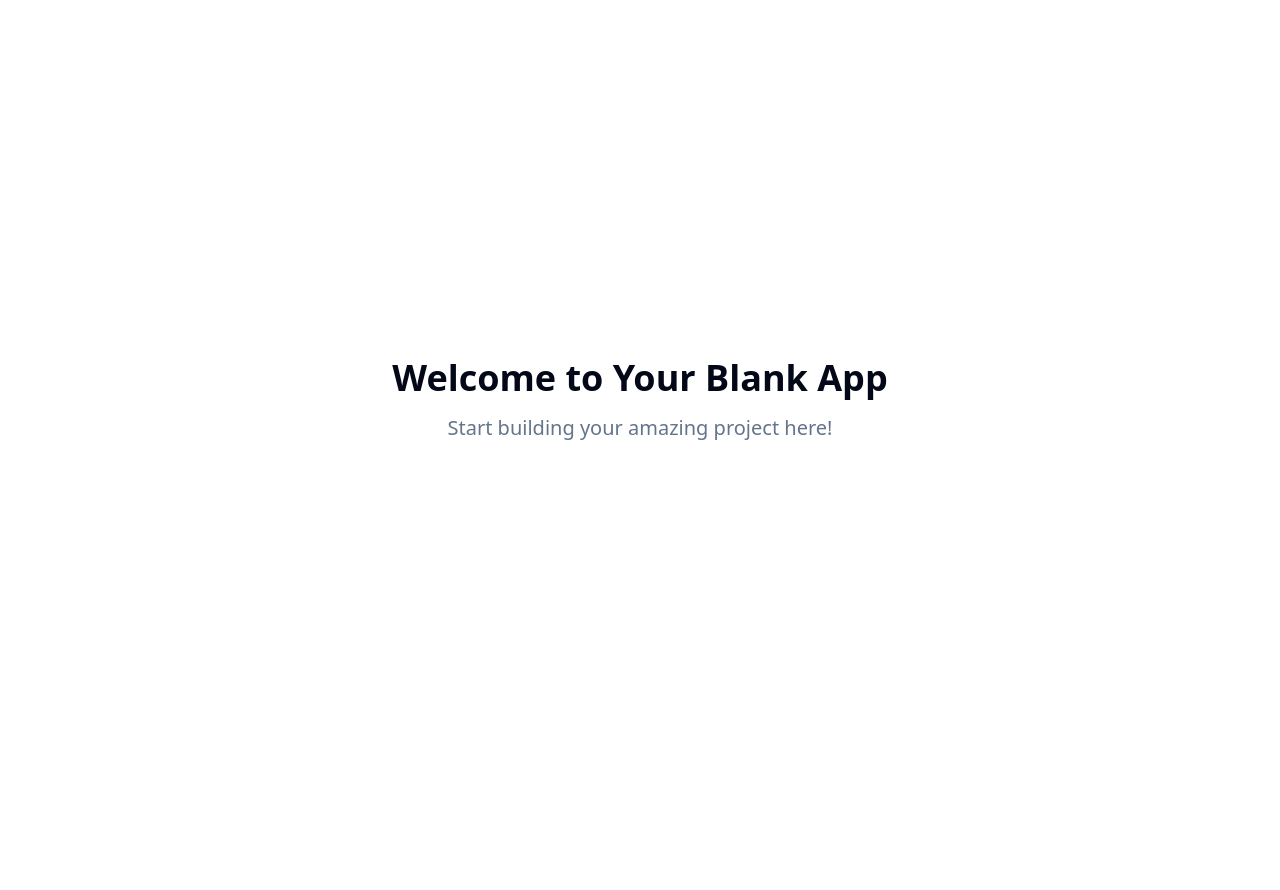
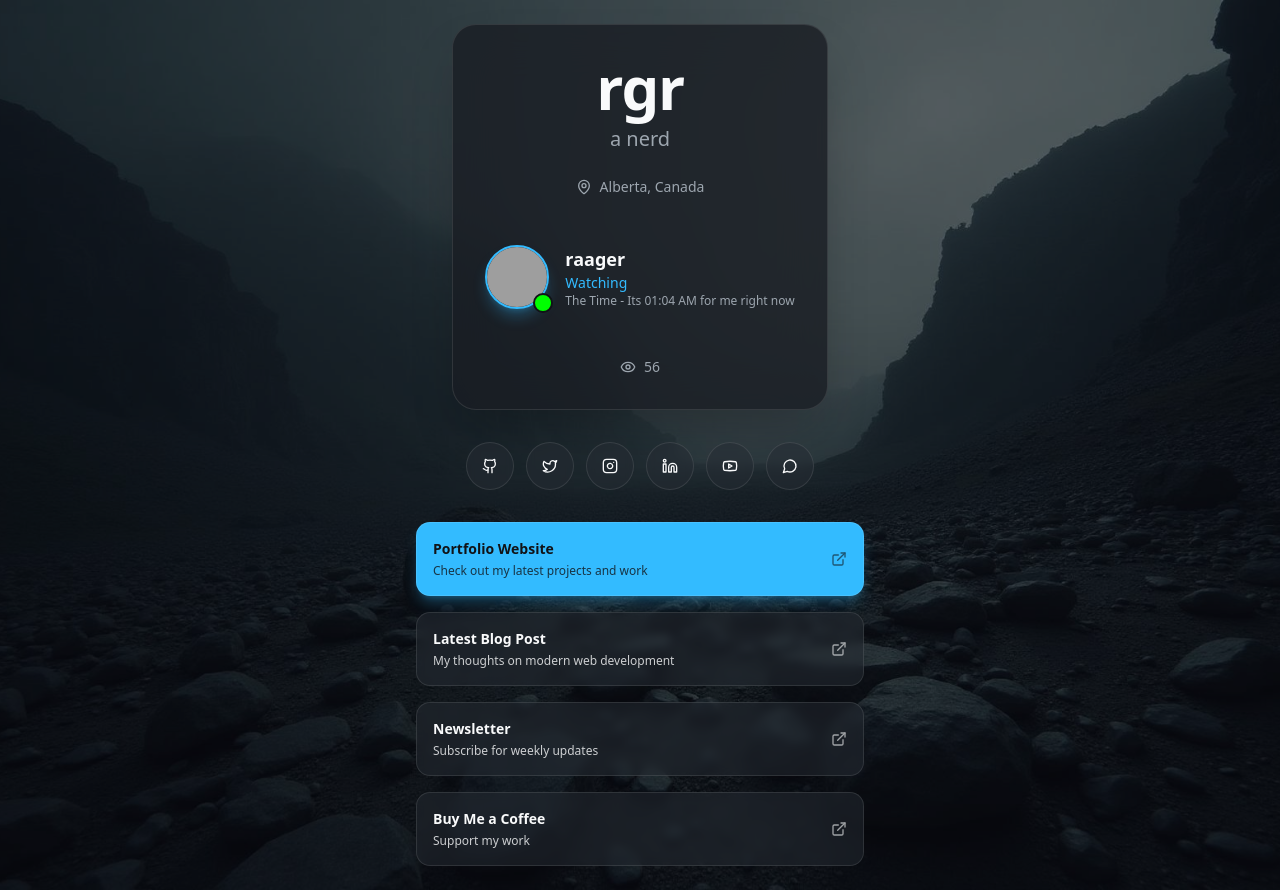
Before and after one commit to Aarmaan211/linkyour-look-alike, a React (Vite) app: page / in a window 1280 px wide. Before the commit the page ends 800 px from the top, so only its background shows below. Built offline with nearby package versions, Linux system fonts and the light colour scheme; grey boxes are pictures that could not be loaded.

Commit message:
Create biolinks page
Create a biolinks page that matches the provided image.

```diff
--- a/index.html
+++ b/index.html
@@ -3,12 +3,12 @@
   <head>
     <meta charset="UTF-8" />
     <meta name="viewport" content="width=device-width, initial-scale=1.0" />
-    <title>linkyour-look-alike</title>
-    <meta name="description" content="Lovable Generated Project" />
-    <meta name="author" content="Lovable" />
+    <title>rgr - Digital Biolinks</title>
+    <meta name="description" content="Connect with rgr - a nerd from Alberta, Canada. Find all my social links and projects in one place." />
+    <meta name="author" content="rgr" />
 
-    <meta property="og:title" content="linkyour-look-alike" />
-    <meta property="og:description" content="Lovable Generated Project" />
+    <meta property="og:title" content="rgr - Digital Biolinks" />
+    <meta property="og:description" content="Connect with rgr - a nerd from Alberta, Canada. Find all my social links and projects in one place." />
     <meta property="og:type" content="website" />
     <meta property="og:image" content="https://lovable.dev/opengraph-image-p98pqg.png" />
 
--- /dev/null
+++ b/src/components/BioLinks.tsx
@@ -0,0 +1,67 @@
+import { Button } from '@/components/ui/button';
+import { ExternalLink } from 'lucide-react';
+
+interface BioLink {
+  title: string;
+  description?: string;
+  url: string;
+  featured?: boolean;
+}
+
+export const BioLinks = () => {
+  const links: BioLink[] = [
+    {
+      title: 'Portfolio Website',
+      description: 'Check out my latest projects and work',
+      url: '#',
+      featured: true
+    },
+    {
+      title: 'Latest Blog Post',
+      description: 'My thoughts on modern web development',
+      url: '#'
+    },
+    {
+      title: 'Newsletter',
+      description: 'Subscribe for weekly updates',
+      url: '#'
+    },
+    {
+      title: 'Buy Me a Coffee',
+      description: 'Support my work',
+      url: '#'
+    }
+  ];
+
+  return (
+    <div className="space-y-4 w-full max-w-md">
+      {links.map((link, index) => (
+        <Button
+          key={index}
+          variant={link.featured ? "default" : "secondary"}
+          asChild
+          className={`w-full h-auto p-4 justify-between group backdrop-blur-sm border border-glass-border transition-all duration-300 hover:scale-[1.02] hover:shadow-lg ${
+            link.featured
+              ? 'bg-primary hover:bg-primary/90 shadow-lg shadow-profile-glow'
+              : 'bg-secondary/50 hover:bg-secondary/70'
+          }`}
+        >
+          <a
+            href={link.url}
+            target="_blank"
+            rel="noopener noreferrer"
+            className="flex items-center justify-between w-full"
+          >
+            <div className="text-left">
+              <div className="font-semibold text-sm">{link.title}</div>
+              {link.description && (
+                <div className="text-xs opacity-80 mt-1">{link.description}</div>
+              )}
+            </div>
+            <ExternalLink className="w-4 h-4 opacity-60 group-hover:opacity-100 transition-opacity" />
+          </a>
+        </Button>
+      ))}
+    </div>
+  );
+};
--- /dev/null
+++ b/src/components/ProfileCard.tsx
@@ -0,0 +1,73 @@
+import { MapPin, Eye } from 'lucide-react';
+
+interface ProfileCardProps {
+  name: string;
+  title: string;
+  location: string;
+  username: string;
+  status: string;
+  statusDetail: string;
+  avatar: string;
+  viewCount: number;
+}
+
+export const ProfileCard = ({
+  name,
+  title,
+  location,
+  username,
+  status,
+  statusDetail,
+  avatar,
+  viewCount
+}: ProfileCardProps) => {
+  return (
+    <div className="relative">
+      {/* Atmospheric overlay with glassmorphism */}
+      <div className="backdrop-blur-xl bg-glass border border-glass-border rounded-3xl p-8 shadow-2xl">
+        {/* Main profile section */}
+        <div className="text-center space-y-6">
+          {/* Profile name and title */}
+          <div>
+            <h1 className="text-6xl font-bold text-foreground mb-2 tracking-tight">
+              {name}
+            </h1>
+            <p className="text-xl text-muted-foreground font-medium">
+              {title}
+            </p>
+          </div>
+
+          {/* Location */}
+          <div className="flex items-center justify-center gap-2 text-muted-foreground">
+            <MapPin className="w-4 h-4" />
+            <span className="text-sm">{location}</span>
+          </div>
+
+          {/* Profile info section */}
+          <div className="flex items-center justify-center gap-4 py-6">
+            <div className="relative">
+              <img
+                src={avatar}
+                alt={`${username}'s avatar`}
+                className="w-16 h-16 rounded-full border-2 border-primary shadow-lg shadow-profile-glow"
+              />
+              <div className="absolute -bottom-1 -right-1 w-5 h-5 bg-status-online rounded-full border-2 border-background"></div>
+            </div>
+
+            <div className="text-left">
+              <div className="font-semibold text-foreground text-lg">{username}</div>
+              <div className="text-sm text-accent font-medium">{status}</div>
+              <div className="text-xs text-muted-foreground">{statusDetail}</div>
+            </div>
+          </div>
+
+          {/* View counter */}
+          <div className="flex items-center justify-center gap-2 text-muted-foreground text-sm">
+            <Eye className="w-4 h-4" />
+            <span>{viewCount}</span>
+          </div>
+        </div>
+      </div>
+    </div>
+  );
+};
--- /dev/null
+++ b/src/components/SocialLinks.tsx
@@ -0,0 +1,75 @@
+import {
+  Github,
+  Twitter,
+  Instagram,
+  Linkedin,
+  Youtube,
+  Globe,
+  Mail,
+  MessageCircle
+} from 'lucide-react';
+import { Button } from '@/components/ui/button';
+
+interface SocialLink {
+  icon: React.ReactNode;
+  label: string;
+  url: string;
+}
+
+export const SocialLinks = () => {
+  const socialLinks: SocialLink[] = [
+    {
+      icon: <Github className="w-5 h-5" />,
+      label: 'GitHub',
+      url: '#'
+    },
+    {
+      icon: <Twitter className="w-5 h-5" />,
+      label: 'Twitter',
+      url: '#'
+    },
+    {
+      icon: <Instagram className="w-5 h-5" />,
+      label: 'Instagram',
+      url: '#'
+    },
+    {
+      icon: <Linkedin className="w-5 h-5" />,
+      label: 'LinkedIn',
+      url: '#'
+    },
+    {
+      icon: <Youtube className="w-5 h-5" />,
+      label: 'YouTube',
+      url: '#'
+    },
+    {
+      icon: <MessageCircle className="w-5 h-5" />,
+      label: 'Discord',
+      url: '#'
+    }
+  ];
+
+  return (
+    <div className="flex flex-wrap items-center justify-center gap-3">
+      {socialLinks.map((link, index) => (
+        <Button
+          key={index}
+          variant="ghost"
+          size="icon"
+          asChild
+          className="w-12 h-12 rounded-full bg-secondary/50 hover:bg-secondary border border-glass-border backdrop-blur-sm transition-all duration-300 hover:scale-110 hover:shadow-lg hover:shadow-profile-glow"
+        >
+          <a
+            href={link.url}
+            target="_blank"
+            rel="noopener noreferrer"
+            aria-label={link.label}
+          >
+            {link.icon}
+          </a>
+        </Button>
+      ))}
+    </div>
+  );
+};
--- a/src/index.css
+++ b/src/index.css
@@ -2,41 +2,46 @@
 @tailwind components;
 @tailwind utilities;
 
-/* Definition of the design system. All colors, gradients, fonts, etc should be defined here.
-All colors MUST be HSL.
-*/
+/* Biolinks Dark Theme Design System */
 
 @layer base {
   :root {
-    --background: 0 0% 100%;
-    --foreground: 222.2 84% 4.9%;
+    --background: 220 15% 8%;
+    --foreground: 210 20% 98%;
 
-    --card: 0 0% 100%;
-    --card-foreground: 222.2 84% 4.9%;
+    --card: 220 15% 12%;
+    --card-foreground: 210 20% 98%;
 
-    --popover: 0 0% 100%;
-    --popover-foreground: 222.2 84% 4.9%;
+    --popover: 220 15% 12%;
+    --popover-foreground: 210 20% 98%;
 
-    --primary: 222.2 47.4% 11.2%;
-    --primary-foreground: 210 40% 98%;
+    --primary: 200 100% 60%;
+    --primary-foreground: 220 15% 8%;
 
-    --secondary: 210 40% 96.1%;
-    --secondary-foreground: 222.2 47.4% 11.2%;
+    --secondary: 220 15% 18%;
+    --secondary-foreground: 210 20% 98%;
 
-    --muted: 210 40% 96.1%;
-    --muted-foreground: 215.4 16.3% 46.9%;
+    --muted: 220 15% 15%;
+    --muted-foreground: 210 10% 65%;
 
-    --accent: 210 40% 96.1%;
-    --accent-foreground: 222.2 47.4% 11.2%;
+    --accent: 200 100% 60%;
+    --accent-foreground: 220 15% 8%;
 
     --destructive: 0 84.2% 60.2%;
     --destructive-foreground: 210 40% 98%;
 
-    --border: 214.3 31.8% 91.4%;
-    --input: 214.3 31.8% 91.4%;
-    --ring: 222.2 84% 4.9%;
+    --border: 220 15% 20%;
+    --input: 220 15% 18%;
+    --ring: 200 100% 60%;
 
-    --radius: 0.5rem;
+    --radius: 1rem;
+
+    /* Custom biolinks variables */
+    --glass-bg: 220 15% 12% / 0.8;
+    --glass-border: 210 20% 98% / 0.1;
+    --profile-glow: 200 100% 60% / 0.3;
+    --status-online: 120 100% 50%;
+    --atmospheric-overlay: 220 30% 5% / 0.6;
 
     --sidebar-background: 0 0% 98%;
 
@@ -56,41 +61,7 @@ All colors MUST be HSL.
   }
 
   .dark {
-    --background: 222.2 84% 4.9%;
-    --foreground: 210 40% 98%;
-
-    --card: 222.2 84% 4.9%;
-    --card-foreground: 210 40% 98%;
-
-    --popover: 222.2 84% 4.9%;
-    --popover-foreground: 210 40% 98%;
-
-    --primary: 210 40% 98%;
-    --primary-foreground: 222.2 47.4% 11.2%;
-
-    --secondary: 217.2 32.6% 17.5%;
-    --secondary-foreground: 210 40% 98%;
-
-    --muted: 217.2 32.6% 17.5%;
-    --muted-foreground: 215 20.2% 65.1%;
-
-    --accent: 217.2 32.6% 17.5%;
-    --accent-foreground: 210 40% 98%;
-
-    --destructive: 0 62.8% 30.6%;
-    --destructive-foreground: 210 40% 98%;
-
-    --border: 217.2 32.6% 17.5%;
-    --input: 217.2 32.6% 17.5%;
-    --ring: 212.7 26.8% 83.9%;
-    --sidebar-background: 240 5.9% 10%;
-    --sidebar-foreground: 240 4.8% 95.9%;
-    --sidebar-primary: 224.3 76.3% 48%;
-    --sidebar-primary-foreground: 0 0% 100%;
-    --sidebar-accent: 240 3.7% 15.9%;
-    --sidebar-accent-foreground: 240 4.8% 95.9%;
-    --sidebar-border: 240 3.7% 15.9%;
-    --sidebar-ring: 217.2 91.2% 59.8%;
+    /* Already optimized for dark theme - keep same values */
   }
 }
 
--- a/src/pages/Index.tsx
+++ b/src/pages/Index.tsx
@@ -1,11 +1,39 @@
-// Update this page (the content is just a fallback if you fail to update the page)
+import { ProfileCard } from '@/components/ProfileCard';
+import { SocialLinks } from '@/components/SocialLinks';
+import { BioLinks } from '@/components/BioLinks';
+import atmosphericBg from '@/assets/atmospheric-background.jpg';
 
 const Index = () => {
   return (
-    <div className="min-h-screen flex items-center justify-center bg-background">
-      <div className="text-center">
-        <h1 className="text-4xl font-bold mb-4">Welcome to Your Blank App</h1>
-        <p className="text-xl text-muted-foreground">Start building your amazing project here!</p>
+    <div className="min-h-screen relative overflow-hidden">
+      {/* Atmospheric background */}
+      <div
+        className="absolute inset-0 bg-cover bg-center bg-no-repeat"
+        style={{ backgroundImage: `url(${atmosphericBg})` }}
+      />
+
+      {/* Atmospheric overlay */}
+      <div className="absolute inset-0 bg-atmospheric-overlay" />
+
+      {/* Content */}
+      <div className="relative z-10 min-h-screen flex flex-col items-center justify-center p-6 space-y-8">
+        {/* Profile Card */}
+        <ProfileCard
+          name="rgr"
+          title="a nerd"
+          location="Alberta, Canada"
+          username="raager"
+          status="Watching"
+          statusDetail="The Time - Its 01:04 AM for me right now"
+          avatar="/lovable-uploads/71ad3671-3621-4c11-892c-2055c83fe1c8.png"
+          viewCount={56}
+        />
+
+        {/* Social Links */}
+        <SocialLinks />
+
+        {/* Bio Links */}
+        <BioLinks />
       </div>
     </div>
   );
--- a/tailwind.config.ts
+++ b/tailwind.config.ts
@@ -52,16 +52,11 @@ export default {
 					DEFAULT: 'hsl(var(--card))',
 					foreground: 'hsl(var(--card-foreground))'
 				},
-				sidebar: {
-					DEFAULT: 'hsl(var(--sidebar-background))',
-					foreground: 'hsl(var(--sidebar-foreground))',
-					primary: 'hsl(var(--sidebar-primary))',
-					'primary-foreground': 'hsl(var(--sidebar-primary-foreground))',
-					accent: 'hsl(var(--sidebar-accent))',
-					'accent-foreground': 'hsl(var(--sidebar-accent-foreground))',
-					border: 'hsl(var(--sidebar-border))',
-					ring: 'hsl(var(--sidebar-ring))'
-				}
+				glass: 'hsl(var(--glass-bg))',
+				'glass-border': 'hsl(var(--glass-border))',
+				'profile-glow': 'hsl(var(--profile-glow))',
+				'status-online': 'hsl(var(--status-online))',
+				'atmospheric-overlay': 'hsl(var(--atmospheric-overlay))'
 			},
 			borderRadius: {
 				lg: 'var(--radius)',
```
Also changed, not shown: src/assets/atmospheric-background.jpg (added), 1 other file (tests, documents, lock files or other folders).
